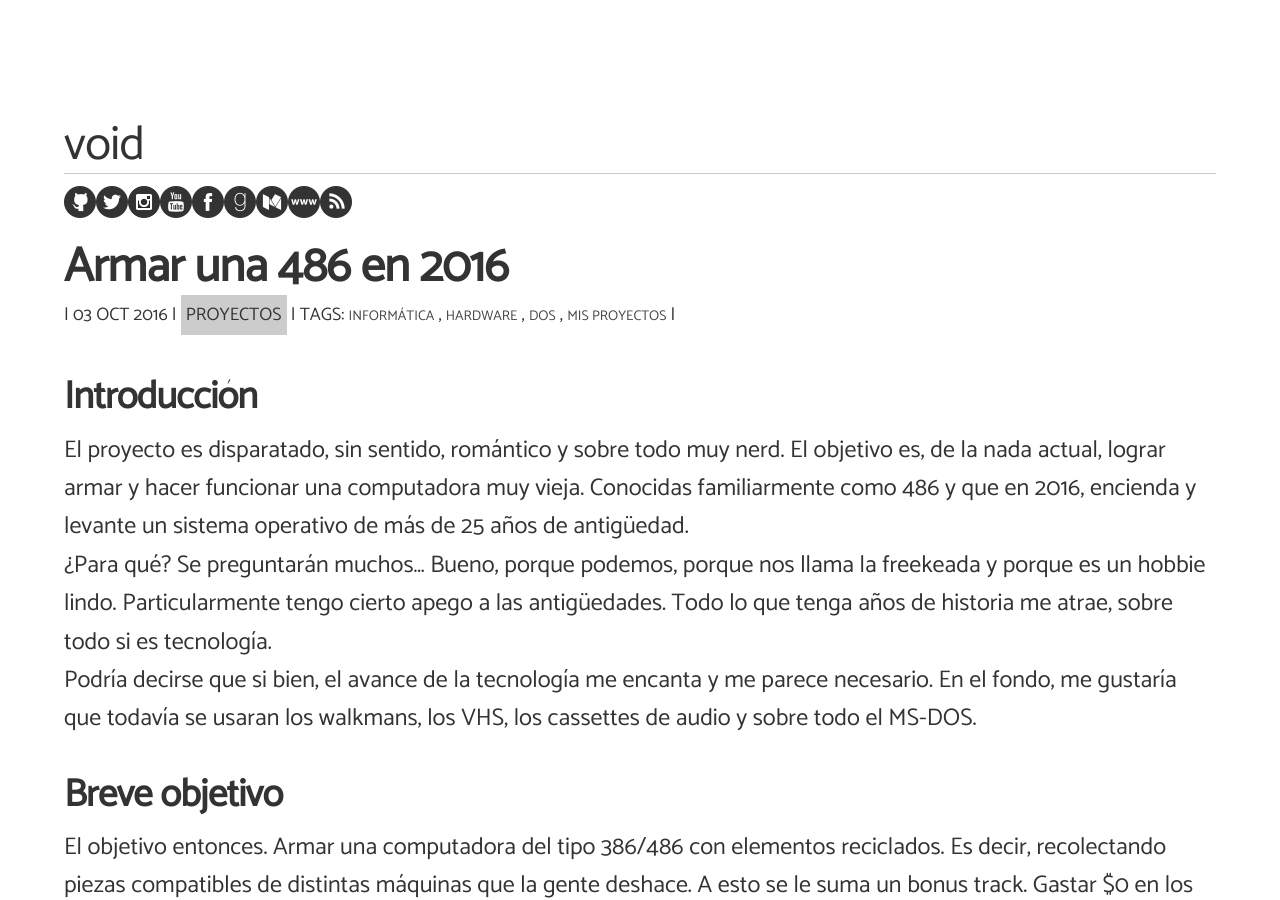
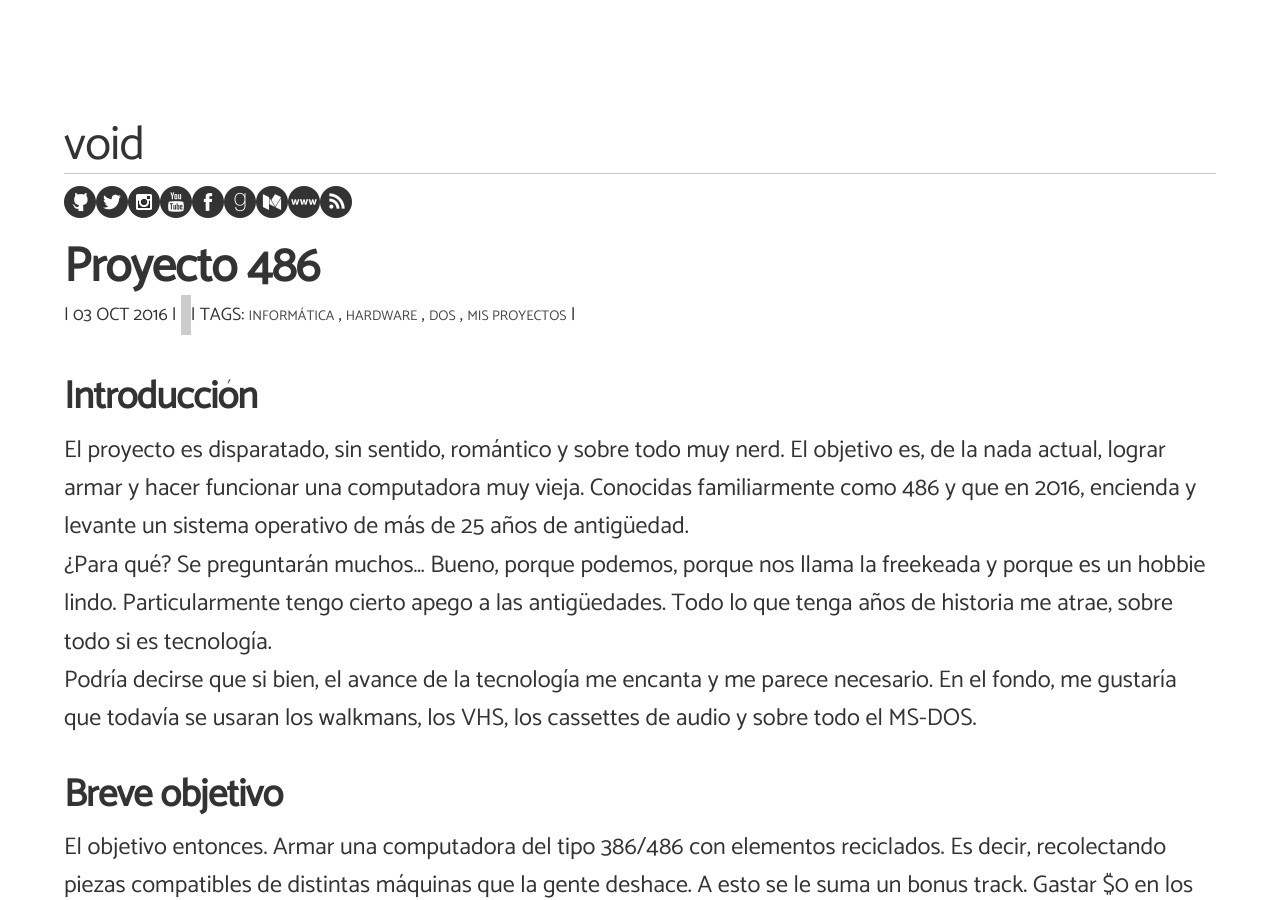
Before and after one commit to angelsimon/angelsimon.github.io, a Jekyll site: the page built from _posts/2016-10-03-armar-una-486-en-2016.md, in a window 1280 px wide and 900 px high. Built offline with Jekyll 4.4.1, drawn with Linux system fonts in a browser that asks for light colours; nearby versions of some CDN libraries; comment, search, counter and statistics services are not loaded.

Commit message:
Update 2016-10-03-armar-una-486-en-2016.md

```diff
--- a/_posts/2016-10-03-armar-una-486-en-2016.md
+++ b/_posts/2016-10-03-armar-una-486-en-2016.md
@@ -1,11 +1,10 @@
 ---
 layout: post
-title: Armar una 486 en 2016
-category: Proyectos
+title: Proyecto 486
 tags: ["informática", "hardware", "dos", "mis proyectos"]
 description: Proyecto para armar una máquina tipo 486 con MS-DOS 6.1 con $0 de presupuesto y en 2016.
 ogimage: 486-pc/ogimage.jpg
-visible: false
+visible: true
 ---
 <h2>Introducción</h2>
 El proyecto es disparatado, sin sentido, romántico y sobre todo muy nerd. El objetivo es, de la nada actual, lograr armar
```
